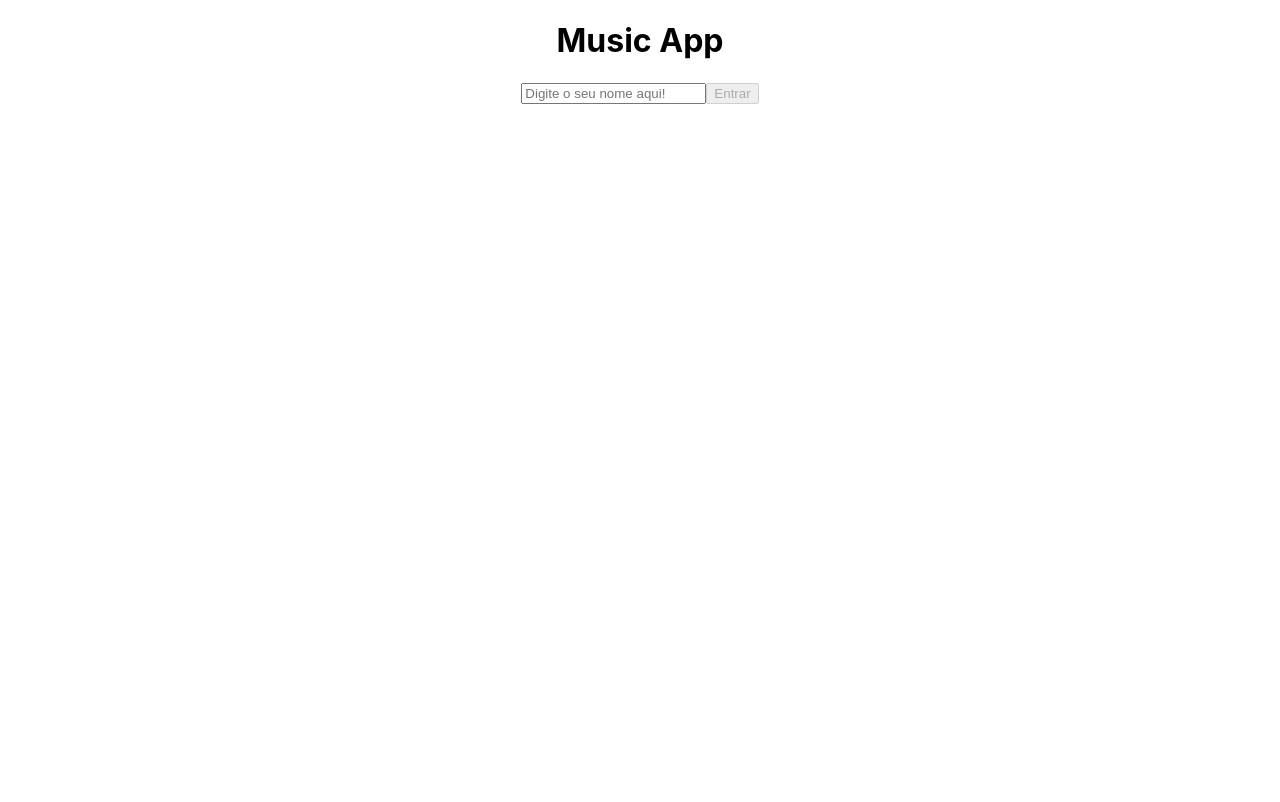
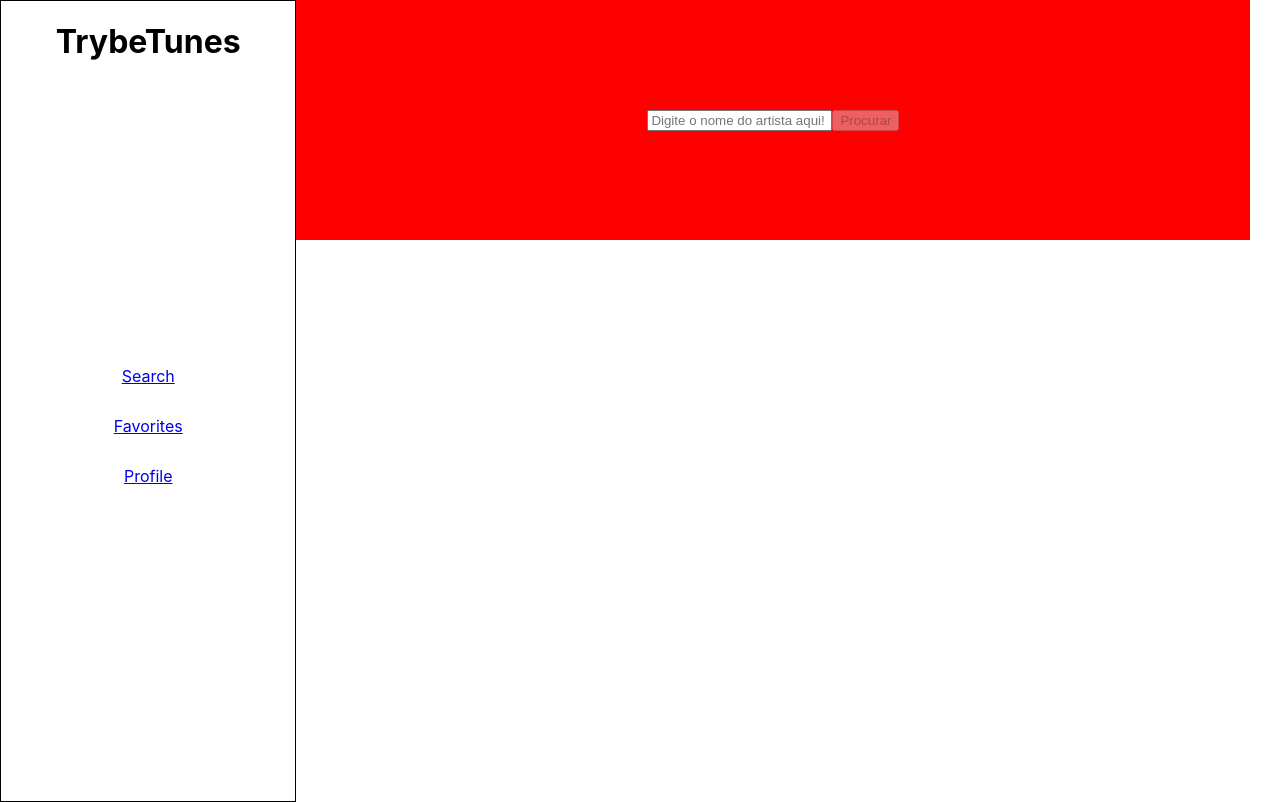
Before and after one commit to JuanOros/music-app, a React (Create React App) app: page / in a window 1280 px wide. Built offline with nearby package versions, Linux system fonts and the light colour scheme.

Commit message:
trouble in render onImputChange

```diff
--- /dev/null
+++ b/src/components/AlbunsList.jsx
@@ -0,0 +1,50 @@
+import React from 'react';
+import { Link } from 'react-router-dom';
+import PropTypes from 'prop-types';
+/* import './AlbunsList.css'; */
+
+class AlbunsList extends React.Component {
+  render() {
+    const { list, atistName } = this.props;
+    return (
+      <div>
+        <h2>{ `Resultado de álbuns de: ${atistName}` }</h2>
+        <div className="albuns-list">
+          {
+            (list.length === 0) ? (<p>Nenhum álbum foi encontrado</p>) : (
+              list.map(({ collectionName, artistName, collectionId, artworkUrl100 }) => (
+                <div className="albun-container" key={ collectionId }>
+                  <img src={ artworkUrl100 } alt={ collectionName } />
+                  <br />
+                  <Link
+                    data-testid={ `link-to-album-${collectionId}` }
+                    to={ `/album/${collectionId}` }
+                  >
+                    { collectionName }
+                  </Link>
+                  <p>{ artistName }</p>
+                </div>
+              ))
+            )
+          }
+        </div>
+      </div>
+    );
+  }
+}
+
+AlbunsList.propTypes = {
+  list: PropTypes.arrayOf(PropTypes.shape({
+    artistId: PropTypes.number.isRequired,
+    artistName: PropTypes.string.isRequired,
+    collectionId: PropTypes.number.isRequired,
+    collectionName: PropTypes.string.isRequired,
+    collectionPrice: PropTypes.number.isRequired,
+    artworkUrl100: PropTypes.string.isRequired,
+    releaseDate: PropTypes.string.isRequired,
+    trackCount: PropTypes.number.isRequired,
+  })).isRequired,
+  searchName: PropTypes.string.isRequired,
+};
+
+export default AlbunsList;
--- a/src/components/MainContent.css
+++ b/src/components/MainContent.css
@@ -25,8 +25,7 @@ header {
 .header-main {
   background-color: red;
   height: 30vh;
+  display: flex;
+  flex-direction: column;
+  justify-content: center;
 }
-
-.header-main form {
-  margin: auto;
-}
--- a/src/components/MainContent.jsx
+++ b/src/components/MainContent.jsx
@@ -1,19 +1,18 @@
 import React from 'react';
 import { Route, Switch } from 'react-router-dom';
 import './MainContent.css';
-import history from '../history';
-import Login from '../pages/Login';
 import Search from '../pages/Search';
 import Album from '../pages/Album';
 import Favorites from '../pages/Favorites';
 import Profile from '../pages/Profile';
 import ProfileEdit from '../pages/ProfileEdit';
 import NotFound from '../pages/NotFound';
+import searchAlbumsAPI from '../services/searchAlbumsAPI';
+import Header from './Header';
 
 class MainContent extends React.Component {
   state = {
-    loginInputValue: '',
-    history: history,
+    searchArtistName: '',
   };
 
   onInputChange = async (event) => {
@@ -26,22 +25,61 @@ class MainContent extends React.Component {
     }));
   };
 
+  getArtistsAlbuns = async (event) => {
+    event.preventDefault();
+    const { searchArtistName } = this.state;
+
+    this.setState({
+      searchButtonLoad: true,
+      albumLoadin: true,
+    });
+
+    const albunsList = await searchAlbumsAPI(searchArtistName);
+
+    this.setState((prev) => ({
+      atistName: prev.searchArtistName,
+      albumLoadin: false,
+      searchArtistName: '',
+      albuns: albunsList,
+    }));
+  };
+
   render() {
     const {
-      loginInputValue,
-      history,
-     } = this.state;
+      searchArtistName,
+      albuns,
+      searchButtonLoad,
+      albumLoadin,
+      atistName,
+    } = this.state;
     return (
-      <Switch>
-        <Route exact path="/" component={ () => <Login loginInputValue={ loginInputValue } onInputChange={ this.onInputChange } history={history} /> } />
-        <Route exact path="/" component={ () => <Login loginInputValue={ loginInputValue } onInputChange={ this.onInputChange } /> } />
-        <Route exact path="/search" component={ Search } />
-        <Route exact path="/album/:id" component={ Album } />
-        <Route exact path="/favorites" component={ Favorites } />
-        <Route exact path="/profile" component={ Profile } />
-        <Route exact path="/profile/edit" component={ ProfileEdit } />
-        <Route path="*" component={ NotFound } />
-      </Switch>
+      <div className="body">
+        <Header />
+        <div className="main">
+          <Switch>
+            <Route
+              path="/"
+              exact
+              component={() => (
+                <Search
+                  onInputChange={this.onInputChange}
+                  searchArtistName={searchArtistName}
+                  albuns={albuns}
+                  getArtistsAlbuns={this.getArtistsAlbuns}
+                  searchButtonLoad={searchButtonLoad}
+                  albumLoadin={albumLoadin}
+                  atistName={atistName}
+                />
+              )}
+            />
+            <Route exact path="/album/:id" component={Album} />
+            <Route exact path="/favorites" component={Favorites} />
+            <Route exact path="/profile" component={Profile} />
+            <Route exact path="/profile/edit" component={ProfileEdit} />
+            <Route path="*" component={NotFound} />
+          </Switch>
+        </div>
+      </div>
     );
   }
 }
--- a/src/history.js
+++ /dev/null
@@ -1,3 +0,0 @@
-import { createBrowserHistory } from 'history';
-
-export default createBrowserHistory();
--- a/src/pages/Search.jsx
+++ b/src/pages/Search.jsx
@@ -1,14 +1,46 @@
 import React from 'react';
 import Header from '../components/Header';
+import Loading from '../components/Loading';
+import AlbunsList from '../components/AlbunsList';
 
 class Search extends React.Component {
   render() {
+    const {
+      onInputChange,
+      searchArtistName,
+      getArtistsAlbuns,
+      searchButtonLoad,
+      albumLoadin,
+      albuns,
+      atistName,
+    } = this.props;
+    const minLen = 2;
     return (
       <div className="body">
-        <Header />
         <div className="main">
           <div className='header-main'>
-            <h3>Search</h3>
+            <form>
+              <input
+                onChange={ onInputChange }
+                type="text"
+                id="searchArtistName"
+                value={ searchArtistName }
+                data-testid="search-artist-input"
+                placeholder="Digite o nome do artista aqui!"
+              />
+              <button
+                disabled={ searchArtistName.length < minLen }
+                onClick={ getArtistsAlbuns }
+                data-testid="search-artist-button"
+              >
+                Procurar
+              </button>
+            </form>
+            {
+              searchButtonLoad && (albumLoadin ? <Loading /> : (
+              <AlbunsList list={ albuns } atistName={ atistName } />
+            ))
+          }
           </div>
         </div>
       </div>
```
